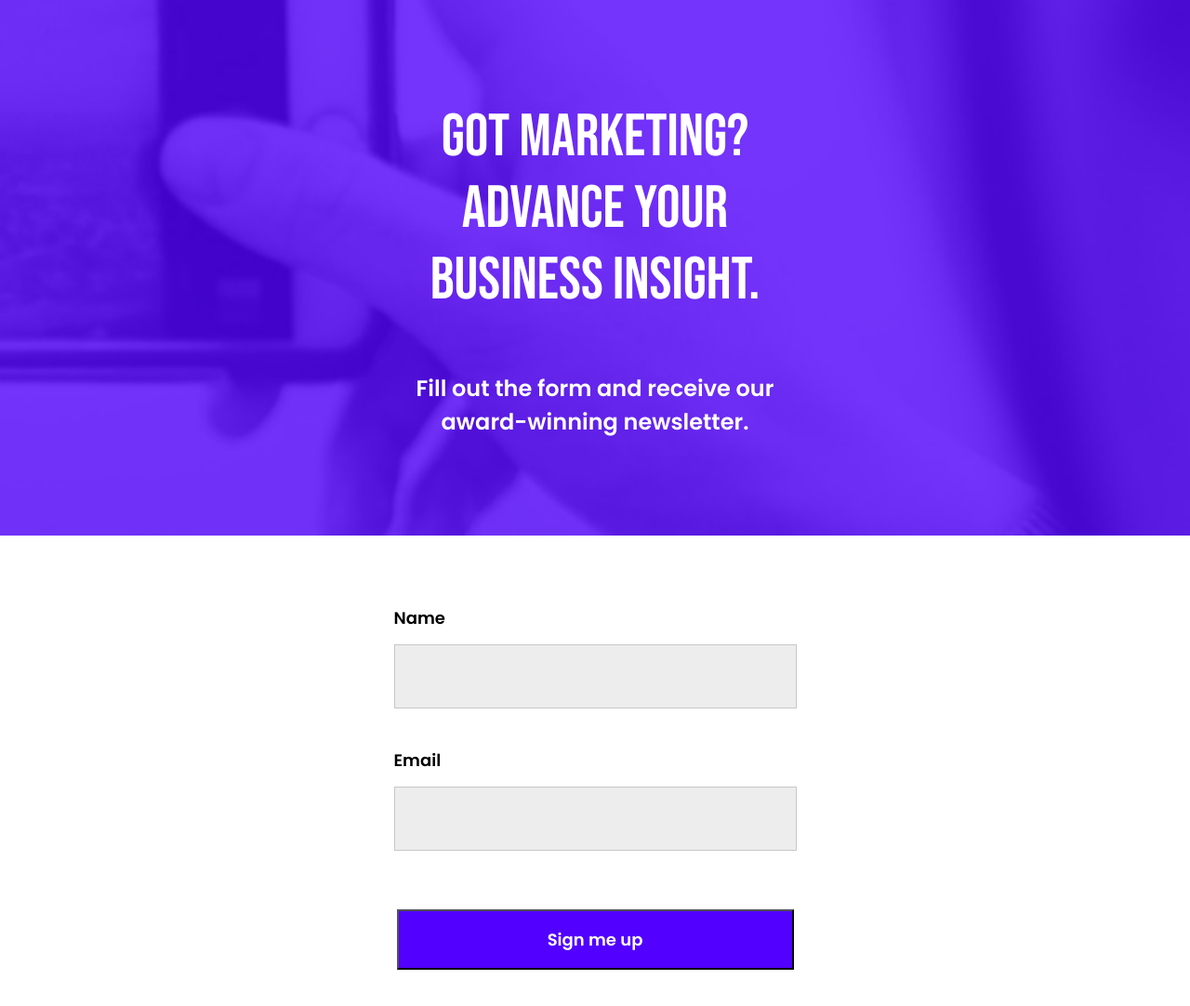
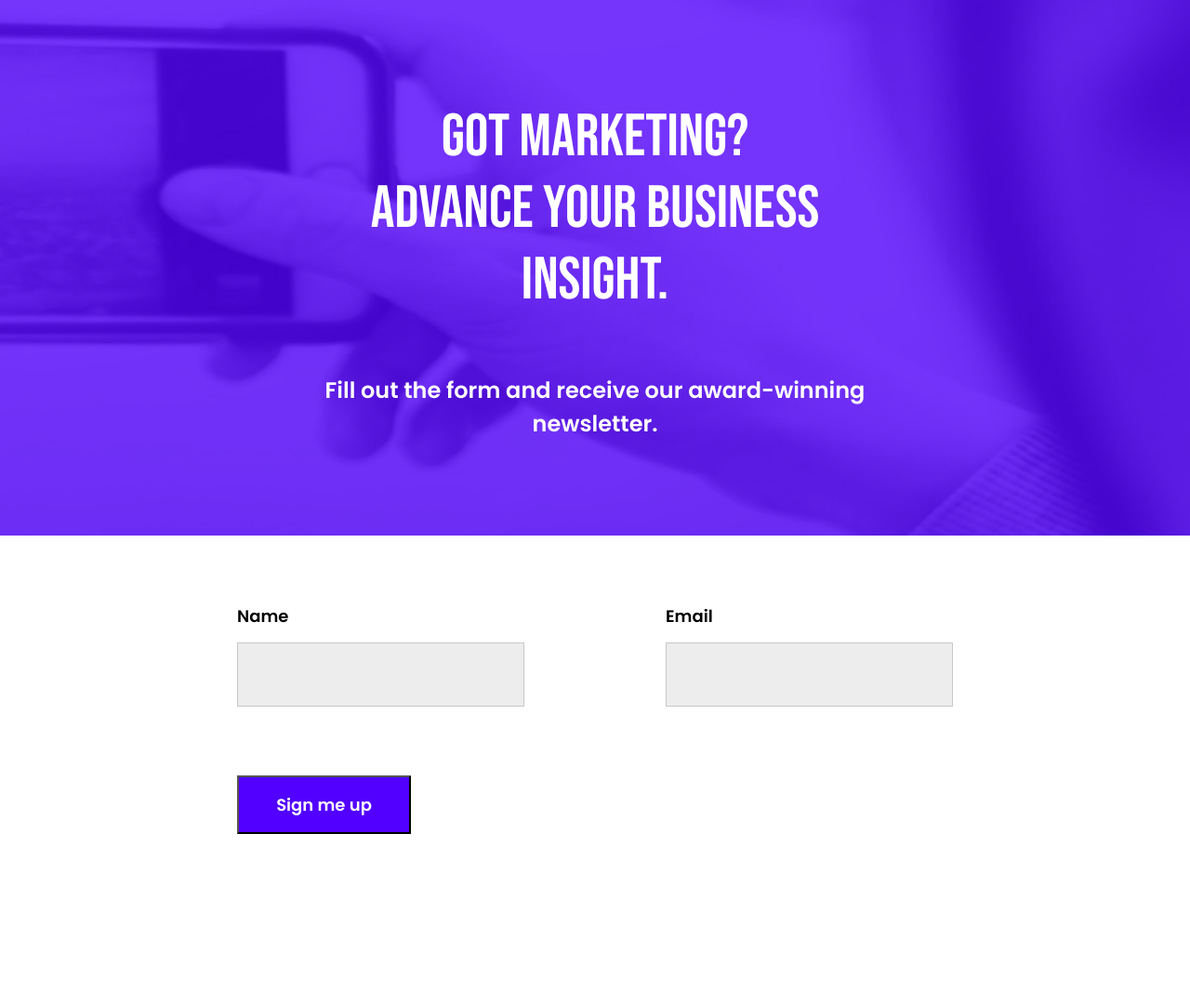
Before and after one commit to LuisFerRG/Proyect-Landing-Page-1, a website: page index.html in a window 1280 px wide. Shown: the whole page at 93% size. After the commit the page ends 951 px from the top, so only its background shows below. Drawn offline with Linux system fonts and the light colour scheme.

Commit message:
add feature version tablet

```diff
--- a/styles.css
+++ b/styles.css
@@ -99,3 +99,47 @@ h2 {
   align-items: center;
   max-height: 563px;
 }
+
+@media (min-width: 770px) {
+  .fisherman {
+    width: 100vw;
+    background-image: url('images/Rectangle2.png');
+  }
+
+  h1 {
+    max-width: 500px;
+    padding: 0 1.6em;
+    padding-top: 1.7em;
+  }
+
+  p {
+    max-width: 600px;
+    padding-top: 2.6em;
+  }
+
+  .content {
+    max-width: 770px;
+    max-height: 375px;
+    padding: 0 3.5em;
+    flex-flow: row wrap;
+    justify-content: space-between;
+  }
+
+  .fish-hook1,
+  .fish-hook2 {
+    margin-top: 2.5em;
+  }
+
+  .fish-hook1 > input[type="name"],
+  .fish-hook2 > input[type="email"] {
+    max-width: 303px;
+    max-height: 65px;
+    margin-bottom: 1.5em;
+  }
+
+  .fish-hook3 > input[type="submit"] {
+    width: 187px;
+    height: 63px;
+    margin-top: 1em;
+  }
+}
```
